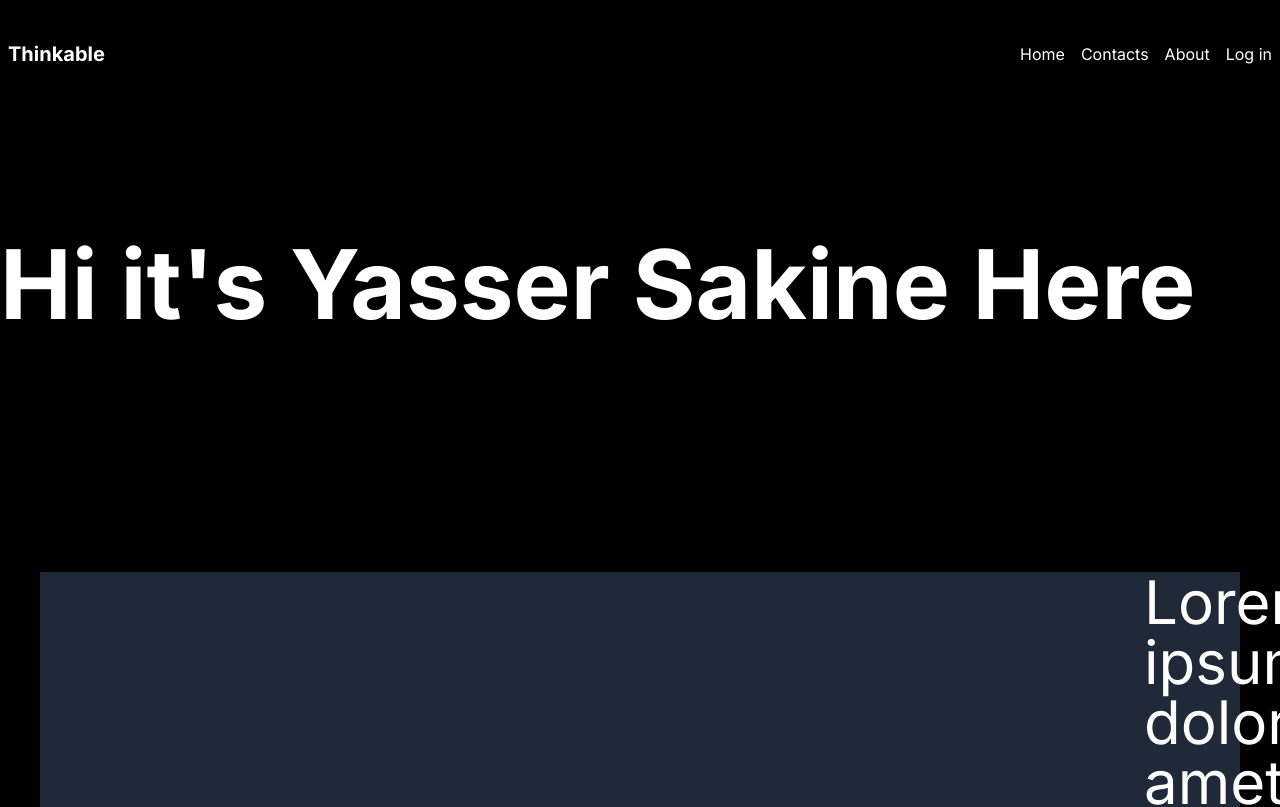
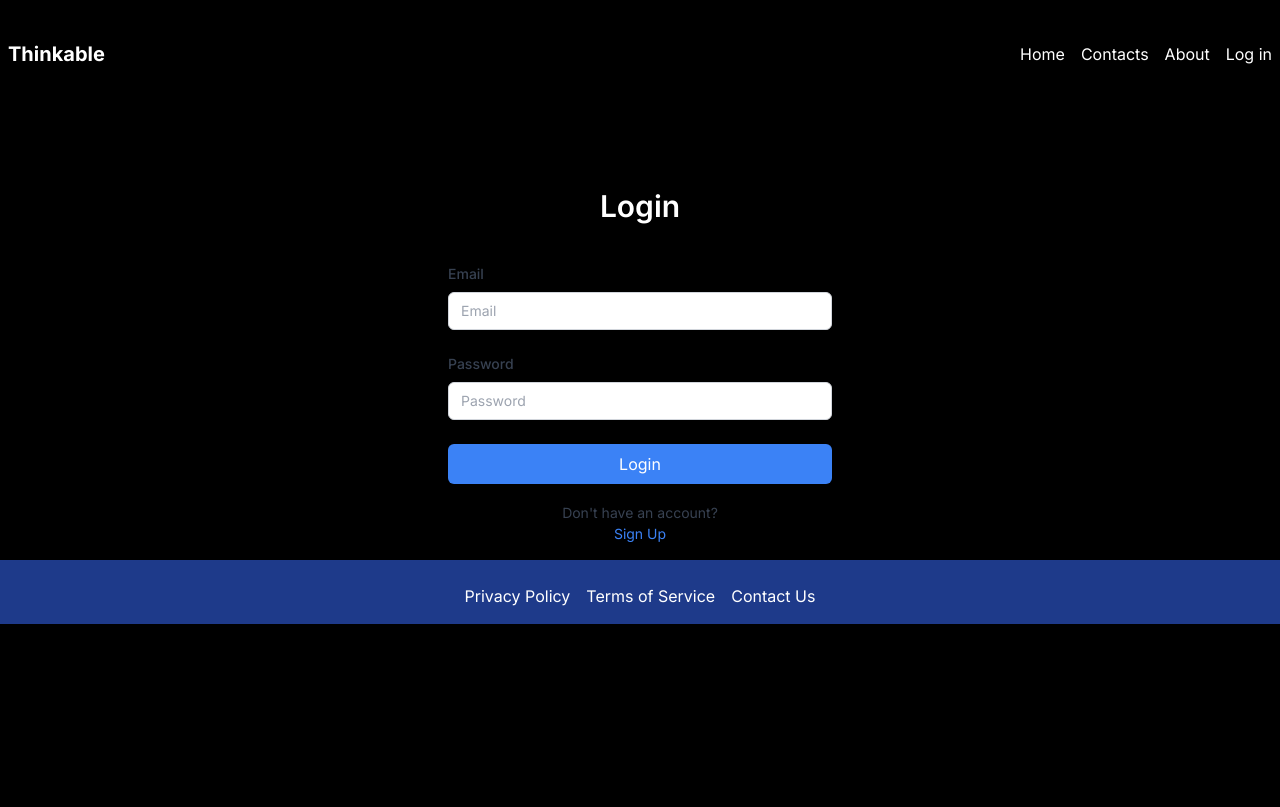
Before and after one commit to sixie17/Thinkable-Fullstack-Engineering-Intern-Technical-Assessment, a Next.js app: page / in a window 1280 px wide. Shown: the top 807 px of the page. Built offline with nearby package versions, Linux system fonts and the light colour scheme.

Commit message:
added inner docs

```diff
--- a/package.json
+++ b/package.json
@@ -12,7 +12,7 @@
     "@prisma/client": "^5.14.0",
     "argon2": "^0.40.1",
     "jsonwebtoken": "^9.0.2",
-    "next": "^13.5.6",
+    "next": "^14.2.3",
     "react": "^18",
     "react-dom": "^18",
     "react-icons": "^5.2.1"
--- a/src/app/api/allblogs/route.ts
+++ b/src/app/api/allblogs/route.ts
@@ -2,6 +2,12 @@ import { verifyJWT } from '@/middleware/auth'
 import { NextRequest, NextResponse } from 'next/server'
 import { findAllBlogs } from './util';
 
+/**
+ * GET request handler for fetching all blogs.
+ *
+ * @param req - The Next.js request object.
+ * @returns A JSON response containing an array of sorted blogs.
+ */
 export async function GET(
   req: NextRequest,
 ) {
--- a/src/app/api/auth/signup/route.ts
+++ b/src/app/api/auth/signup/route.ts
@@ -9,6 +9,12 @@ import jwt, { Secret } from 'jsonwebtoken';
 const emailRegex = /^[^\s@]+@[^\s@]+\.[^\s@]+$/;
 const JWT_SECRET = process.env.JWT_SECRET || "";
 
+/**
+ * Registers a new user in the system.
+ *
+ * @param form - The user registration data.
+ * @returns A response containing the newly created user's information and a JWT token.
+ */
 async function register(form: SignupDTO)
 {
     if (JWT_SECRET.length == 0)
--- a/src/app/page.tsx
+++ b/src/app/page.tsx
@@ -1,20 +1,97 @@
-import Featured from  "@/components/featured/Featured"
-import CategoryList from "@/components/categoryList/CategoryList"
-import CardList from "@/components/cardList/CardList"
-import Menu from "@/components/Menu/Menu"
-export default function Home() {
+import { useState } from "react";
+import { useRouter } from "next/navigation";
+import Link from "next/link";
+
+export default function LoginPage() {
+  const router = useRouter();
+
+  // State variables
+  const [email, setEmail] = useState("");
+  const [password, setPassword] = useState("");
+  const [error, setError] = useState("");
+
+  // Handle input changes
+  const handleEmailChange = (e: any) => {
+    setEmail(e.target.value);
+  };
+
+  const handlePasswordChange = (e: any) => {
+    setPassword(e.target.value);
+  };
+
+  // Handle form submission
+  const handleSubmit = (e: any) => {
+    e.preventDefault();
+
+    // Basic validation
+    if (!email) {
+      setError("Email is required.");
+      return;
+    } else if (!/\S+@\S+\.\S+/.test(email)) {
+      setError("Email is invalid.");
+      return;
+    } else if (!password) {
+      setError("Password is required.");
+      return;
+    }
+
+    // If validation passes, clear errors and navigate to the Dashboard
+    setError("");
+    router.push("/Dashboard");
+  };
+
   return (
-    <div>
-      <div>
-       <Featured/>
-      </div>
-       <div>
-        <CategoryList/>
-       </div>
-       <div>
-        <CardList/>
-        <Menu/>
-       </div>
+    <div className="container mx-auto my-20">
+      <h1 className="text-3xl font-semibold text-center">Login</h1>
+      <form className="mt-10 mx-auto w-96" onSubmit={handleSubmit}>
+        <div className="mb-6">
+          <label
+            htmlFor="email"
+            className="block text-sm font-medium text-gray-700"
+          >
+            Email
+          </label>
+          <input
+            type="email"
+            id="email"
+            name="email"
+            value={email}
+            onChange={handleEmailChange}
+            className="mt-2 px-3 py-2 w-full border border-gray-300 rounded-md shadow-sm focus:ring-blue-500 focus:border-blue-500 sm:text-sm"
+            placeholder="Email"
+          />
+        </div>
+        <div className="mb-6">
+          <label
+            htmlFor="password"
+            className="block text-sm font-medium text-gray-700"
+          >
+            Password
+          </label>
+          <input
+            type="password"
+            id="password"
+            name="password"
+            value={password}
+            onChange={handlePasswordChange}
+            className="mt-2 px-3 py-2 w-full border border-gray-300 rounded-md shadow-sm focus:ring-blue-500 focus:border-blue-500 sm:text-sm"
+            placeholder="Password"
+          />
+        </div>
+        {error && <div className="mb-6 text-red-500 text-sm">{error}</div>}
+        <button
+          type="submit"
+          className="w-full py-2 px-4 bg-blue-500 hover:bg-blue-600 text-white rounded-md"
+        >
+          Login
+        </button>
+        <div className="mt-4 text-center">
+          <span className="text-sm text-gray-700">Don't have an account? </span>
+          <Link href="/signup">
+            <h1 className="text-sm text-blue-500 hover:underline">Sign Up</h1>
+          </Link>
+        </div>
+      </form>
     </div>
   );
 }
```
Also changed, not shown: src/app/api/allblogs/[id]/route.ts (+8 -0 lines), src/app/api/allblogs/top/route.ts (+7 -0 lines), src/app/api/allblogs/util.ts (+11 -1 lines), src/app/api/auth/signin/route.ts (+8 -0 lines), src/app/api/blog/[id]/route.ts (+9 -0 lines), src/app/api/blog/delete/[id]/route.ts (+8 -0 lines), src/app/api/blog/route.ts (+7 -0 lines), src/app/api/profile/[id]/route.ts (+8 -0 lines), 1 other file (tests, documents, lock files or other folders).
